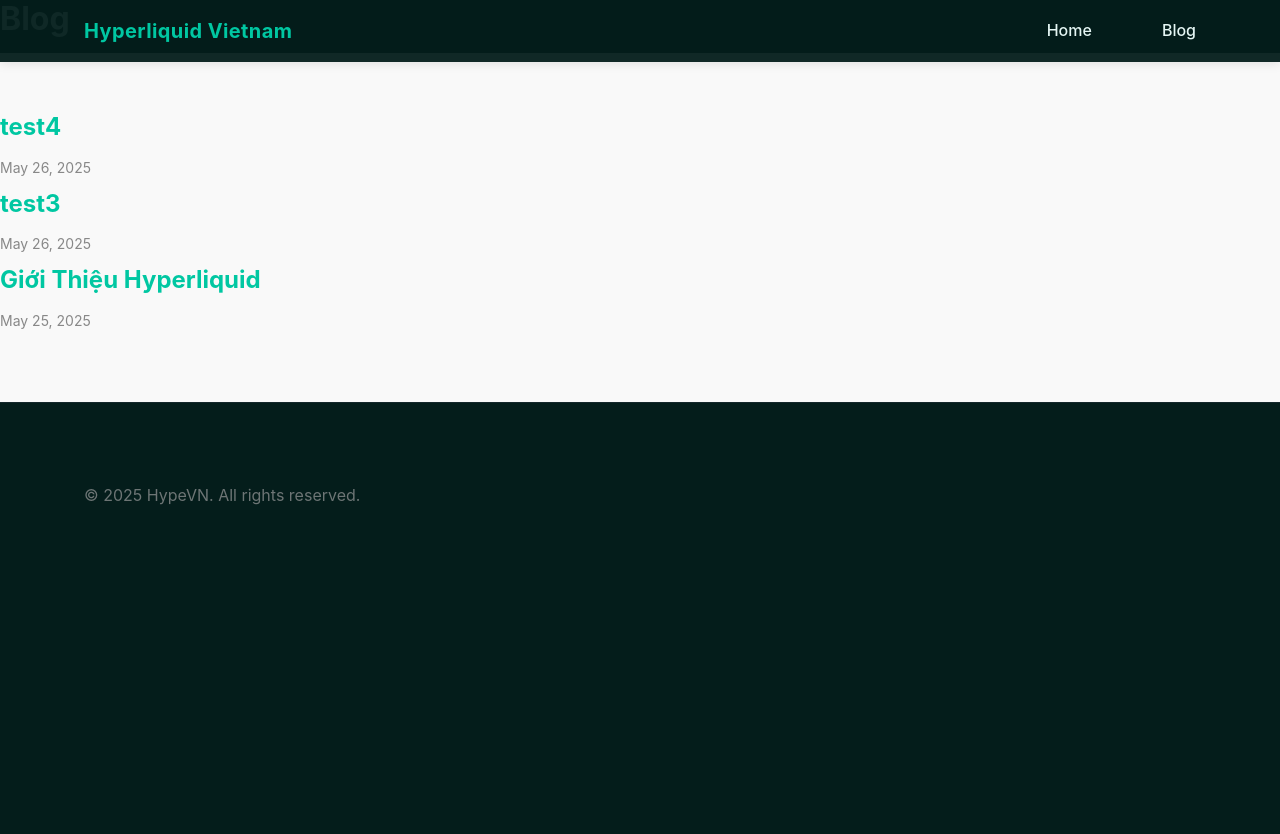
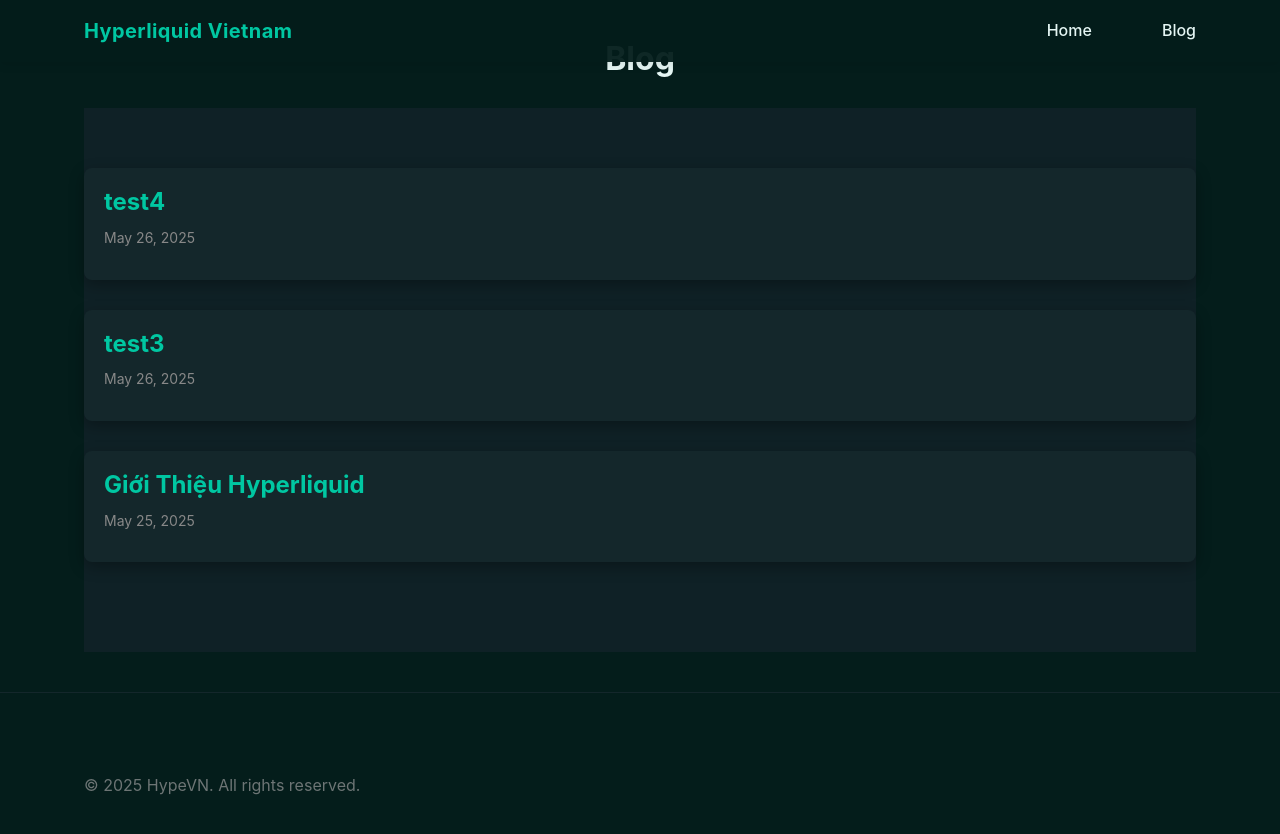
Before and after one commit to hyperboi6898/hype2, a Jekyll site: the page built from blog/index.html, in a window 1280 px wide. Shown: the top 834 px of the page. Built offline with Jekyll 4.4.1, drawn with Linux system fonts in a browser that asks for light colours.

Commit message:
Fix layout and styling: center content and improve image display

```diff
--- a/_layouts/blog.html
+++ b/_layouts/blog.html
@@ -2,8 +2,9 @@
 layout: default
 ---
 
-<div class="blog-post-container">
-    <article class="blog-post">
+<div class="container">
+    <div class="blog-post-container">
+        <article class="blog-post">
         <header class="post-header">
             <h1 class="post-title">{{ page.title }}</h1>
             <div class="post-meta">
@@ -51,4 +52,5 @@ layout: default
         </a>
         {% endif %}
     </div>
+    </div>
 </div>
--- a/blog/index.html
+++ b/blog/index.html
@@ -4,10 +4,11 @@ title: Blog
 permalink: /blog/
 ---
 
-<div class="blog-list-container">
-    <h1 class="page-title">{{ page.title }}</h1>
+<div class="container">
+    <div class="blog-list-container">
+        <h1 class="page-title">{{ page.title }}</h1>
 
-    <div class="blog-posts">
+        <div class="blog-posts">
         {% assign posts = site.blog | sort: "date" | reverse %}
         {% for post in posts %}
         <article class="blog-post-card">
@@ -29,5 +30,6 @@ permalink: /blog/
             </a>
         </article>
         {% endfor %}
+        </div>
     </div>
 </div>
--- a/css/blog.scss
+++ b/css/blog.scss
@@ -3,7 +3,17 @@
 /* Blog specific styles */
 .blog-posts {
     padding: 60px 0;
-    background-color: #f9f9f9;
+    background-color: var(--surface, #0f2126);
+}
+
+.blog-list-container {
+    padding: 40px 0;
+}
+
+.page-title {
+    color: var(--text, #e5f6f4);
+    margin-bottom: 30px;
+    text-align: center;
 }
 
 .blog-grid {
@@ -13,12 +23,89 @@
     margin-top: 30px;
 }
 
+.blog-post-card {
+    background: var(--card, #14272b);
+    border-radius: var(--border-radius, 8px);
+    overflow: hidden;
+    box-shadow: var(--box-shadow, 0 5px 15px rgba(0, 0, 0, 0.3));
+    transition: var(--transition, all 0.3s ease);
+    margin-bottom: 30px;
+}
+
+.blog-post-card:hover {
+    transform: translateY(-5px);
+    box-shadow: 0 10px 25px rgba(0, 0, 0, 0.4);
+}
+
+.post-link {
+    display: block;
+    color: var(--text, #e5f6f4);
+    text-decoration: none;
+    padding: 20px;
+}
+
+.post-image {
+    width: 100%;
+    height: 200px;
+    margin-bottom: 15px;
+    border-radius: var(--border-radius, 8px);
+    overflow: hidden;
+}
+
+.post-image img {
+    width: 100%;
+    height: 100%;
+    object-fit: cover;
+}
+
+.post-title {
+    font-size: 1.5rem;
+    margin-bottom: 10px;
+    color: var(--primary-color, #00e8bf);
+}
+
+.post-meta {
+    color: var(--muted, #6d7575);
+    font-size: 0.9rem;
+    margin-bottom: 10px;
+}
+
+.post-excerpt {
+    color: var(--text-light, #6d7575);
+    line-height: 1.6;
+}
+
+/* Individual blog post page styling */
+.blog-post-container {
+    background: var(--card, #14272b);
+    border-radius: var(--border-radius, 8px);
+    padding: 30px;
+    margin: 40px 0;
+    box-shadow: var(--box-shadow, 0 5px 15px rgba(0, 0, 0, 0.3));
+}
+
 .blog-post {
-    background: white;
-    border-radius: 10px;
-    overflow: hidden;
-    box-shadow: 0 2px 10px rgba(0,0,0,0.1);
-    transition: transform 0.3s ease;
+    color: var(--text, #e5f6f4);
+}
+
+.blog-post .post-title {
+    font-size: 2rem;
+    margin-bottom: 15px;
+}
+
+.blog-post .post-meta {
+    margin-bottom: 30px;
+}
+
+.blog-post .post-content {
+    line-height: 1.8;
+}
+
+.blog-post .post-content img {
+    max-width: 100%;
+    height: auto;
+    margin: 20px 0;
+    border-radius: var(--border-radius, 8px);
 }
 
 .blog-post:hover {
--- a/css/styles.scss
+++ b/css/styles.scss
@@ -27,6 +27,14 @@
     margin: 0;
     padding: 0;
     box-sizing: border-box;
+}
+
+/* Container for centering content */
+.container {
+    width: 100%;
+    max-width: 1200px;
+    margin: 0 auto;
+    padding: 0 20px;
 }
 
 html {
```
